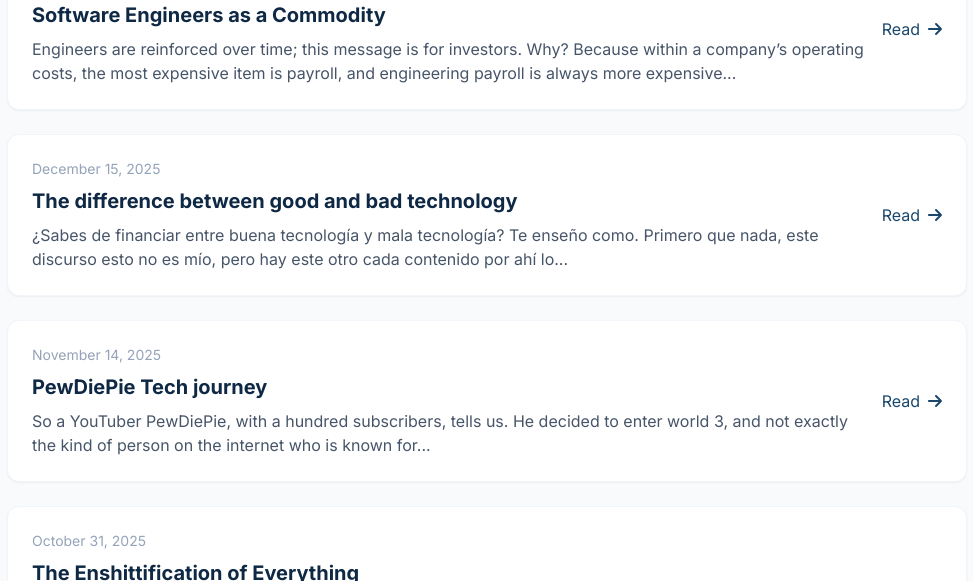
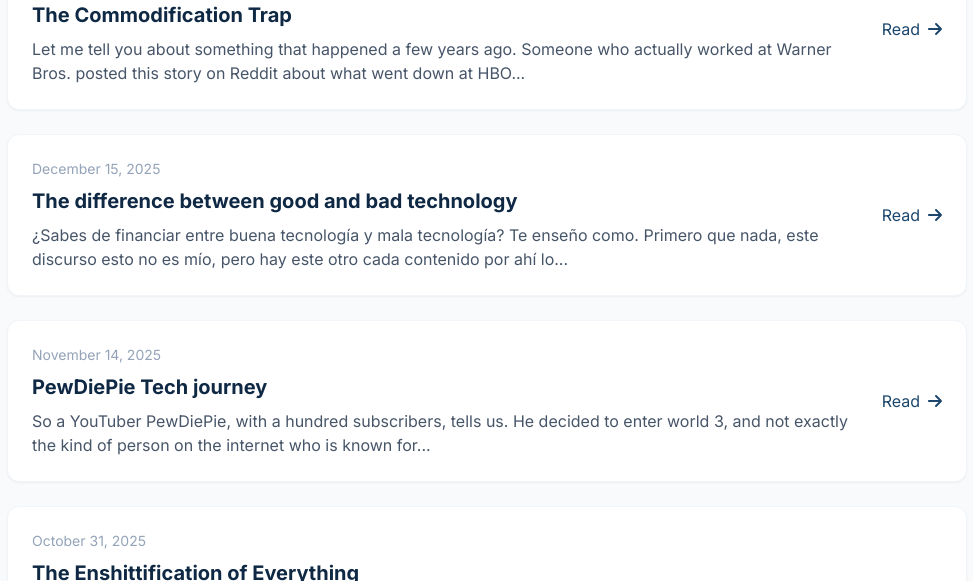
Before and after one commit to 3zcurdia/3zcurdia.github.io, a Jekyll site: the page built from posts/index.html, in a window 1280 px wide and 900 px high, cut to the strip 319-900 px from the top of the window. Shown: the whole strip, without its empty margins (153-1126 px from the left). Built offline with Jekyll 4.4.1, drawn with Linux system fonts in a browser that asks for light colours; nearby versions of some CDN libraries; the list of posts is cut into pages by our own code; some of the changed lines change nothing that is shown.

Commit message:
Improve commodifcation trap

```diff
--- a/_posts/2026-02-16-software-engineers-as-a-commodity.md
+++ b/_posts/2026-02-16-software-engineers-as-a-commodity.md
@@ -1,9 +1,86 @@
 ---
 layout: post
-title: "Software Engineers as a Commodity"
-description: "Software Engineers as a Commodity of Companies"
-date: 2026-02-16
-tags: [ia, technology, ifsanidados]
-draft: true
+title: "The Commodification Trap"
+description: "Why treating engineers like cogs and AI like salvation is a dangerous game"
+date: "2026-02-16T12:00:00-06:00"
+tags:
+  - ai
+  - engineering
+  - career
 ---
-Engineers are reinforced over time; this message is for investors. Why? Because within a company's operating costs, the most expensive item is payroll, and engineering payroll is always more expensive than the rest because engineers are costly. So, let's cut costs and reduce the number of engineers we need. For investors, it sounds good. In fact, too good to be true. When something sounds too good to be true, it's because it's a scam. It reminds me a bit of that aunt who comes along and says, "Hey, give me a thousand pesos, invest a thousand pesos, and in a month, you'll have 2,000." It sounds more like a scam than anything else, but that's how investors are presenting this technology: it's going to transform your aunt's aunt's aunt. It reminds me a bit of that aunt who comes along and tells you, "This technology is going to transform your workforce into profits." What do you think?
+
+Let me tell you about something that happened a few years ago. Someone who actually worked at Warner Bros. posted this story on Reddit about what went down at HBO Max, and it stuck with me because it perfectly captures how companies think about us (enginners).
+
+So picture this: HBO Max had this core streaming platform built in Elixir. If you don't know Elixir, it's this niche functional language that can handle insane scale with a tiny team. The system was beautiful—fast, reliable, elegant. The kind of codebase engineers dream about.
+
+Then new executives showed up with their spreadsheets.
+
+They looked at the budget and saw a problem. Elixir engineers are expensive. They're specialists. Hard to find, hard to replace. So these executives made a decision: rewrite everything in JavaScript.
+
+Now, this wasn't because JavaScript was somehow better for the task. It wasn't because the Elixir system couldn't handle the load. The Elixir system was handling millions of concurrent requests just fine. The reason was simpler and uglier: JavaScript developers are everywhere. You can fire them on Monday and hire replacements by Friday.
+
+The plan was transparent. Treat engineering as a commodity. Get rid of the expensive specialists. Replace them with cheap, interchangeable cogs.
+
+What happened next? Exactly what you'd expect. The migration teams tried to rebuild the platform in JavaScript. They failed. They tried again. They failed again. Meanwhile, that "outdated" Elixir system kept running perfectly, handling traffic that the new architecture couldn't manage.
+
+Eventually, most of the engineering team just quit. And here's the thing—they didn't leave because of the technology. They left because they'd been told, in the most explicit possible way, that their expertise didn't matter. That years of learning specialized skills were worthless because some executive wanted to optimize a budget line.
+
+**Why This Keeps Happening**
+
+Look, I need to be honest with you about how companies actually see us. In boardrooms, we're not craftspeople who solve complex problems. We're cost centers. Line items. Resources to be optimized.
+
+Software engineers are expensive. Really expensive. When you're looking at a company's operating budget, payroll is usually the biggest number, and engineering payroll is usually the biggest chunk of that. So naturally, the people signing the checks start wondering: how do we get this number closer to zero?
+
+The dream is 100% efficiency. Maximum output per dollar. And in that dream, humans are the problem. Humans need salaries. Humans get tired. Humans want vacations and health insurance and stock options.
+
+Machines? Machines are cheap. They don't complain. They don't unionize. They don't ask for raises.
+
+This thinking isn't new. What's new is that AI has given it this dangerous veneer of inevitability. Suddenly it's not just cost-cutting—it's "the future." It's "disruption." It's progress, and if you question it, you're a Luddite standing in the way of innovation.
+
+**The Sales Pitch**
+
+Walk into any investor meeting at an AI company right now and here's what they're selling: "Replace your entire engineering department. Zero payroll. Pure profit."
+
+Close your eyes and imagine it. All those expensive engineers, gone. All that salary money, converted directly to shareholder value. No more standups. No more technical debt discussions. No more "we need two sprints to refactor this." Just pure, beautiful automation generating code 24/7 without bathroom breaks or equity packages.
+
+It sounds magical, doesn't it? Revolutionary. Like the future we were promised in science fiction.
+
+It also sounds exactly like a scam.
+
+You know that aunt everyone has? The one who falls for every get-rich-quick scheme? "Invest a thousand pesos with me, and in a month you'll have ten thousand!" When something sounds too good to be true, it's usually because it is.
+
+This isn't innovation. This is a sales pitch dressed up as destiny. And the people buying it aren't stupid—they're just incentivized to believe. When you're an investor looking at a spreadsheet, "fire everyone and keep the money" looks like a great strategy. Until it isn't.
+
+**The Story of John Henry**
+
+There's this old American folk tale about John Henry. He was a steel-driving man, working on the railroad, hammering spikes into tracks. Then the company brought in a steam drill—a machine that could do his job without getting tired.
+
+John Henry decided to prove that humans were better. He challenged the steam drill to a race. All day long, he hammered as fast as he could. And he won. He drove more spikes than the machine.
+
+Then he collapsed and died.
+
+We tell this story like it's about the triumph of the human spirit. Like John Henry proved that people are stronger than machines. But that's not the point at all.
+
+The point is that John Henry died, and the railroad got built anyway. The machine didn't care that it lost the race. It didn't need sleep or food or a paycheck. It just kept working until every human steel-driver was obsolete.
+
+Trying to outwork the machine is a losing strategy. It always has been.
+
+**But Here's What Actually Happens**
+
+I'm not going to sit here and tell you to panic. Really, I'm not.
+
+Think about every technological revolution in history. The Industrial Revolution was supposed to destroy jobs, as well the computer revolution, as the The internet were supposed to destroy jobs. And yeah, some jobs disappeared. Some industries transformed.
+
+But we're still here. We figured it out. We adapted. We always adapt.
+
+**What You Should Actually Do**
+
+So here's my honest advice.
+
+Don't fall for the false prophets. Not the ones selling magic beans to investors, and not the ones claiming coding is completely dead.
+
+Maybe AI will replace some of what we do. Maybe it'll replace a lot. But here's what history teaches us: when the day comes that your job fundamentally changes, humanity figures it out. We always have. Not by fighting the steam drill like John Henry, but by finding what comes next.
+
+So yeah, engineers are expensive. Companies will keep trying to treat us like commodities. Some of them will succeed for a while, until they realize that expertise actually matters and you can't optimize your way to quality.
+
+Keep building. Keep learning. We'll figure it out together.
```
